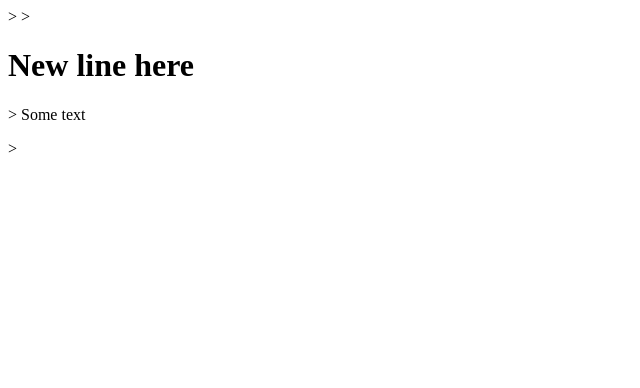
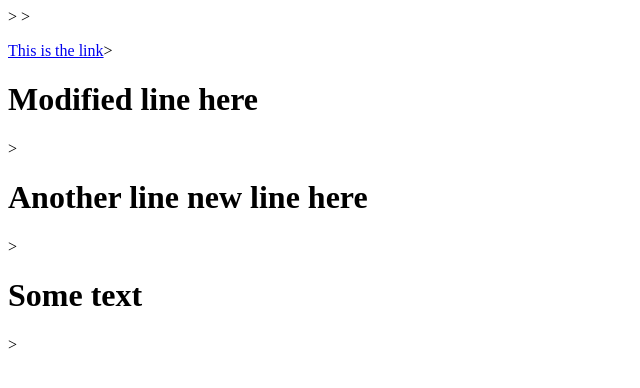
Before and after one commit to snbokarev/GitStart, a plain HTML site: page test.html in a window 1280 px wide. Shown: the whole page, without its empty margins (0-640 px from the left). Drawn offline with Linux system fonts and the light colour scheme.

Commit message:
added link and text

```diff
--- a/test.html
+++ b/test.html
@@ -5,8 +5,10 @@
 </head>>
 <body>
 <p>
-    <h1>New line here</h1>>
-    Some text
+    <a href="#header" >This is the link</a>>
+    <h1>Modified line here</h1>>
+    <h1>Another line new line here</h1>>
+    <h1>Some text</h1>
 </p>
 </body>
 </html>>
```
